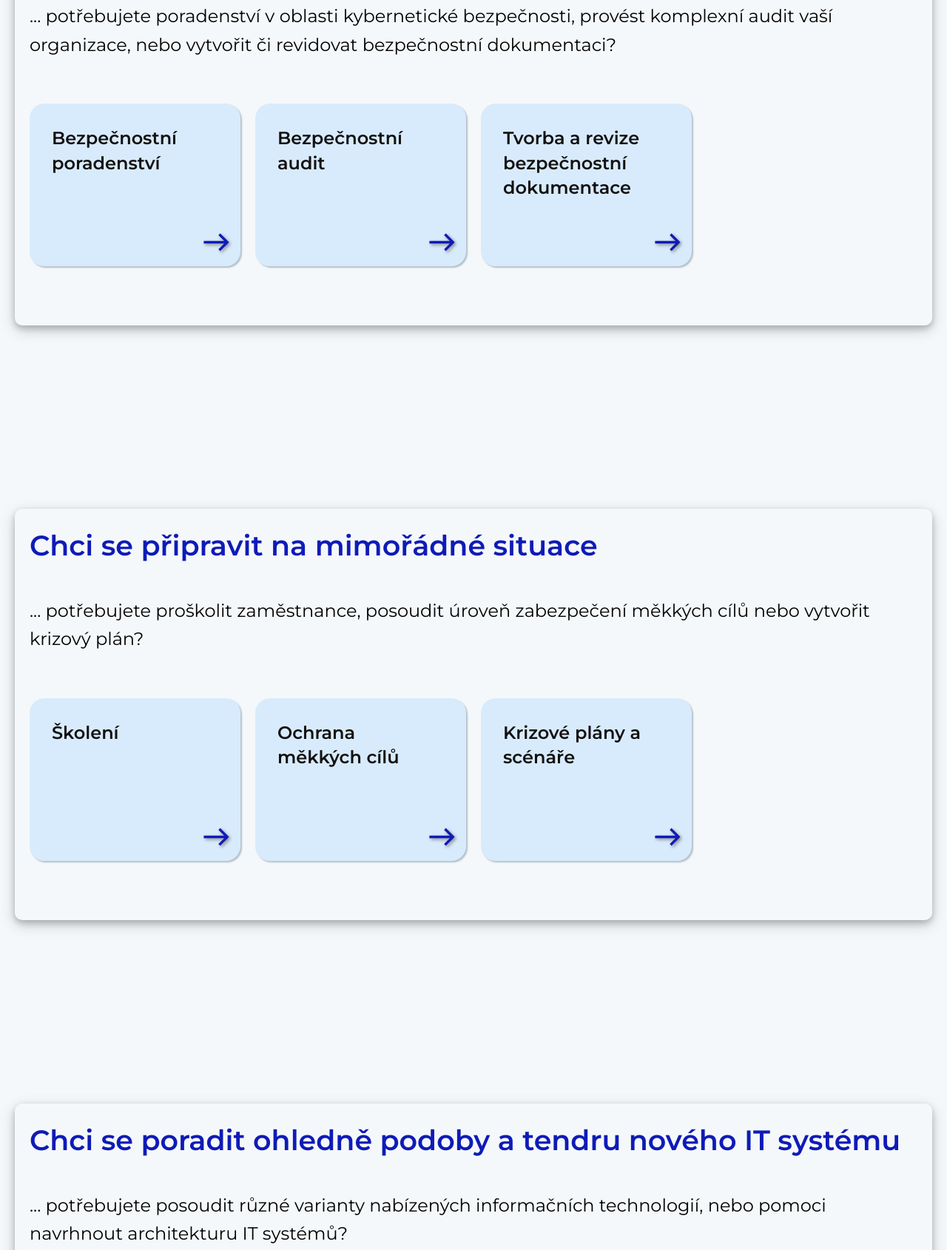
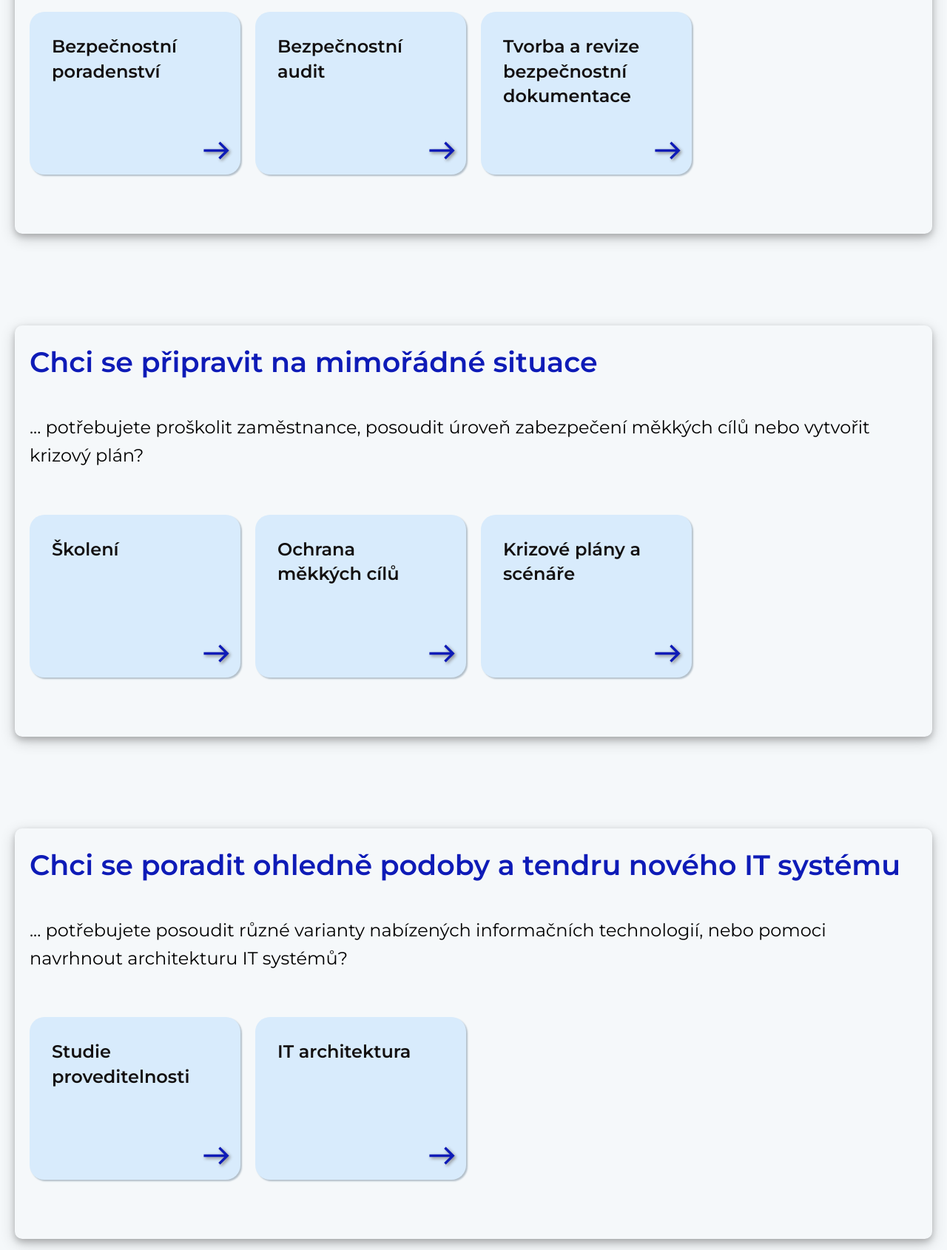
Before and after one commit to janaslaba/zaverecny_projekt_koderka, an Eleventy site: page sluzby.html in a window 1280 px wide. Shown: the part 1165-2855 px from the top of the page at 74% size. Built offline with nearby package versions, Linux system fonts and the light colour scheme; Eleventy itself is replaced by a stand-in of ours; files that its build step writes are made by us from their sources.

Commit message:
Uprava tlacitek v sekci Služby z div na odkazy

```diff
--- a/SCSS/_components.scss
+++ b/SCSS/_components.scss
@@ -56,7 +56,7 @@
 .service__box {
     border-radius: promenne.$border-radius--standard;
     padding: 20px;
-    margin-top: 20%;
+    margin: 10% 0;
     box-shadow: 0 4px 8px 0 rgba(0, 0, 0, 0.2), 0 6px 20px 0 rgba(0, 0, 0, 0.19);
 
     &:hover,
@@ -92,6 +92,7 @@
     max-height: fit-content;
     box-shadow: 2px 2px 2px promenne.$c-boxshadow;
     cursor: pointer;
+    text-decoration: none;
 
     &__title {
         display: block;
@@ -103,7 +104,6 @@
         text-decoration: none;
         color: promenne.$c-text-primary;
         flex: 0 0 75%;
-
     }
 
     &__image {
--- a/sluzby.html
+++ b/sluzby.html
@@ -59,79 +59,94 @@ title: Služby
 
     <!--Služba 1: Soulad s legislativou-->
 
-    <div class="service__box">
+    <div class="service__box" id="soulad-s-legislativou">
 
-        <p class="service__title" id="soulad-s-legislativou">Chci zajistit soulad s legislativou</p>
+        <p class="service__title">Chci zajistit soulad s legislativou</p>
         <p>... potřebujete poradenství v oblasti kybernetické bezpečnosti, provést komplexní audit vaší organizace, nebo vytvořit či revidovat bezpečnostní dokumentaci?</p>
+
         <section class="service__card">
 
-            <div class="button__service">
-                <a class="button__service__title" href="/Sluzby/bezpecnostni-poradenstvi/">Bezpečnostní poradenství</a>
+            <a class="button__service" href="/Sluzby/bezpecnostni-poradenstvi/">
+                <p class="button__service__title">Bezpečnostní poradenství</p>
                 <svg class="arrow" xmlns="http://www.w3.org/2000/svg" height="45" viewBox="0 -960 960 960" width="45" color="promenne.$c-primary"><path d="m600-200-57-56 184-184H80v-80h647L544-704l56-56 280 280-280 280Z"/></svg>
-            </div>
-            <div class="button__service">
-                <a class="button__service__title" href="/Sluzby/bezpecnostni-audit/">Bezpečnostní audit</a>
+            </a>
+
+            <a class="button__service" href="/Sluzby/bezpecnostni-audit/">
+                <p class="button__service__title">Bezpečnostní audit</p>
                 <svg class="arrow" xmlns="http://www.w3.org/2000/svg" height="45" viewBox="0 -960 960 960" width="45" color="promenne.$c-primary"><path d="m600-200-57-56 184-184H80v-80h647L544-704l56-56 280 280-280 280Z"/></svg>
-            </div>
-            <div class="button__service">
-                <a class="button__service__title" href="/Sluzby/bezpecnostni-dokumentace/">Tvorba a revize bezpečnostní dokumentace</a>
+            </a>
+
+            <a class="button__service" href="/Sluzby/bezpecnostni-dokumentace/">
+                <p class="button__service__title">Tvorba a revize bezpečnostní dokumentace</p>
                 <svg class="arrow" xmlns="http://www.w3.org/2000/svg" height="45" viewBox="0 -960 960 960" width="45" color="promenne.$c-primary"><path d="m600-200-57-56 184-184H80v-80h647L544-704l56-56 280 280-280 280Z"/></svg>
-            </div>
+            </a>
+
         </section>
 
     </div>
 
     <!--Služba 2: Mimořádné situace-->
 
-    <div class="service__box">
-        <p class="service__title" id="mimoradne-situace">Chci se připravit na mimořádné situace</p>
+    <div class="service__box" id="mimoradne-situace">
+        <p class="service__title">Chci se připravit na mimořádné situace</p>
 
         <p>... potřebujete proškolit zaměstnance, posoudit úroveň zabezpečení měkkých cílů nebo vytvořit krizový plán?</p>
+
         <section class="service__card">
 
-            <div class="button__service">
-                <a class="button__service__title" href="/Sluzby/skoleni/">Školení</a>
+            <a class="button__service" href="/Sluzby/skoleni/">
+                <p class="button__service__title">Školení</p>
                 <svg class="arrow" xmlns="http://www.w3.org/2000/svg" height="45" viewBox="0 -960 960 960" width="45" color="promenne.$c-primary"><path d="m600-200-57-56 184-184H80v-80h647L544-704l56-56 280 280-280 280Z"/></svg>
-            </div>
-            <div class="button__service">
-                <a class="button__service__title" href="/Sluzby/ochrana-mekkych-cilu/">Ochrana měkkých cílů</a>
+            </a>
+
+            <a class="button__service" href="/Sluzby/ochrana-mekkych-cilu/">
+                <p class="button__service__title">Ochrana měkkých cílů</p>
                 <svg class="arrow" xmlns="http://www.w3.org/2000/svg" height="45" viewBox="0 -960 960 960" width="45" color="promenne.$c-primary"><path d="m600-200-57-56 184-184H80v-80h647L544-704l56-56 280 280-280 280Z"/></svg>
-            </div>
-            <div class="button__service">
-                <a class="button__service__title" href="/Sluzby/krizove-plany-a-scenare/">Krizové plány a scénáře</a>
+            </a>
+
+            <a class="button__service" href="/Sluzby/krizove-plany-a-scenare/">
+                <p class="button__service__title">Krizové plány a scénáře</p>
                 <svg class="arrow" xmlns="http://www.w3.org/2000/svg" height="45" viewBox="0 -960 960 960" width="45" color="promenne.$c-primary"><path d="m600-200-57-56 184-184H80v-80h647L544-704l56-56 280 280-280 280Z"/></svg>
-            </div>
-        </section>
-    </div>
-    <!-- Služba 3: Nový IT systém-->
-
-    <div class="service__box">
-        <p class="service__title" id="novy-IT-system">Chci se poradit ohledně podoby a tendru nového IT systému</p>
-        <p>... potřebujete posoudit různé varianty nabízených informačních technologií, nebo pomoci navrhnout architekturu IT systémů?</p>
-        <section class="service__card">
-
-            <div class="button__service">
-                <a class="button__service__title" href="/Sluzby/studie-proveditelnosti/">Studie proveditelnosti</a>
-                <svg class="arrow" xmlns="http://www.w3.org/2000/svg" height="45" viewBox="0 -960 960 960" width="45" color="promenne.$c-primary"><path d="m600-200-57-56 184-184H80v-80h647L544-704l56-56 280 280-280 280Z"/></svg>
-            </div>
-            <div class="button__service">
-                <a class="button__service__title" href="/Sluzby/it-architektura/">IT architektura</a>
-                <svg class="arrow" xmlns="http://www.w3.org/2000/svg" height="45" viewBox="0 -960 960 960" width="45" color="promenne.$c-primary"><path d="m600-200-57-56 184-184H80v-80h647L544-704l56-56 280 280-280 280Z"/></svg>
-            </div>
+            </a>
 
         </section>
     </div>
+
+    <!-- Služba 3: Nový IT systém-->
+
+    <div class="service__box" id="novy-IT-system">
+        <p class="service__title">Chci se poradit ohledně podoby a tendru nového IT systému</p>
+        <p>... potřebujete posoudit různé varianty nabízených informačních technologií, nebo pomoci navrhnout architekturu IT systémů?</p>
+
+        <section class="service__card">
+
+            <a class="button__service" href="/Sluzby/studie-proveditelnosti/">
+                <p class="button__service__title">Studie proveditelnosti</p>
+                <svg class="arrow" xmlns="http://www.w3.org/2000/svg" height="45" viewBox="0 -960 960 960" width="45" color="promenne.$c-primary"><path d="m600-200-57-56 184-184H80v-80h647L544-704l56-56 280 280-280 280Z"/></svg>
+            </a>
+
+            <a class="button__service"  href="/Sluzby/it-architektura/">
+                <p class="button__service__title">IT architektura</p>
+                <svg class="arrow" xmlns="http://www.w3.org/2000/svg" height="45" viewBox="0 -960 960 960" width="45" color="promenne.$c-primary"><path d="m600-200-57-56 184-184H80v-80h647L544-704l56-56 280 280-280 280Z"/></svg>
+            </a>
+
+        </section>
+    </div>
+
     <!--Služba 4: Znalecký posudek-->
-    <div class="service__box">
-        <p class="service__title" id="znalecky-posudek">Chci znalecký posudek v oboru IT</p>
+
+    <div class="service__box" id="znalecky-posudek">
+        <p class="service__title">Chci znalecký posudek v oboru IT</p>
         <p>... potřebujete posudek nebo poradenství soudního znalce?</p>
 
         <section class="service__card">
 
-            <div class="button__service">
-                <a class="button__service__title" href="/Sluzby/znalecky-posudek/">Znalecký posudek / poradenství v oboru IT</a>
-                <svg class="arrow" xmlns="http://www.w3.org/2000/svg" height="45" viewBox="0 -960 960 960" width="45" color="promenne.$c-primary"><path d="m600-200-57-56 184-184H80v-80h647L544-704l56-56 280 280-280 280Z"/></svg>
-            </div>
+            <a class="button__service" href="/Sluzby/znalecky-posudek/">
+                <div>
+                    <p class="button__service__title"> Znalecký posudek / poradenství v oboru IT </p>
+                    <svg class="arrow" xmlns="http://www.w3.org/2000/svg" height="45" viewBox="0 -960 960 960" width="45" color="promenne.$c-primary"><path d="m600-200-57-56 184-184H80v-80h647L544-704l56-56 280 280-280 280Z"/></svg>
+                </div>
+            </a>
 
         </section>
     </div>
```
Also changed, not shown: CSS/style.css, SCSS/style.scss (line endings or trailing spaces), 1 other file.
